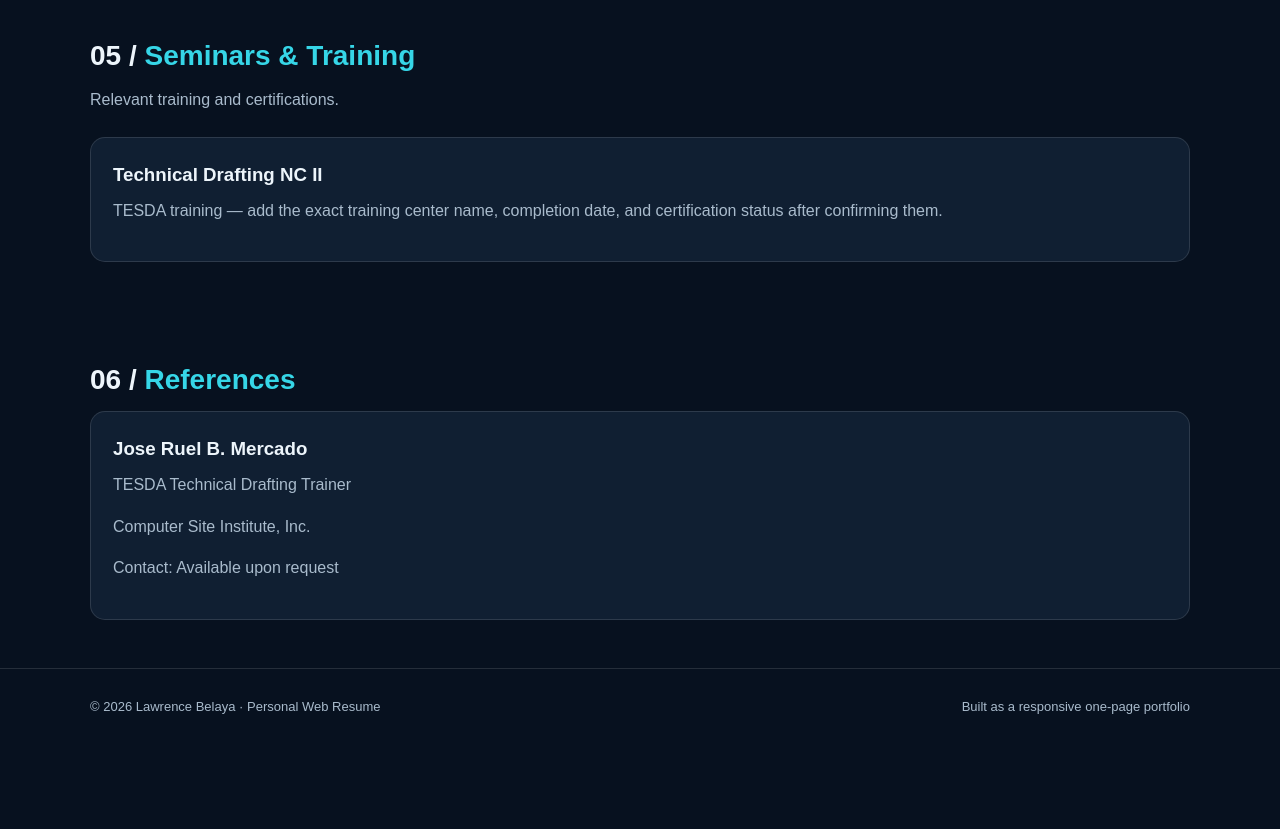
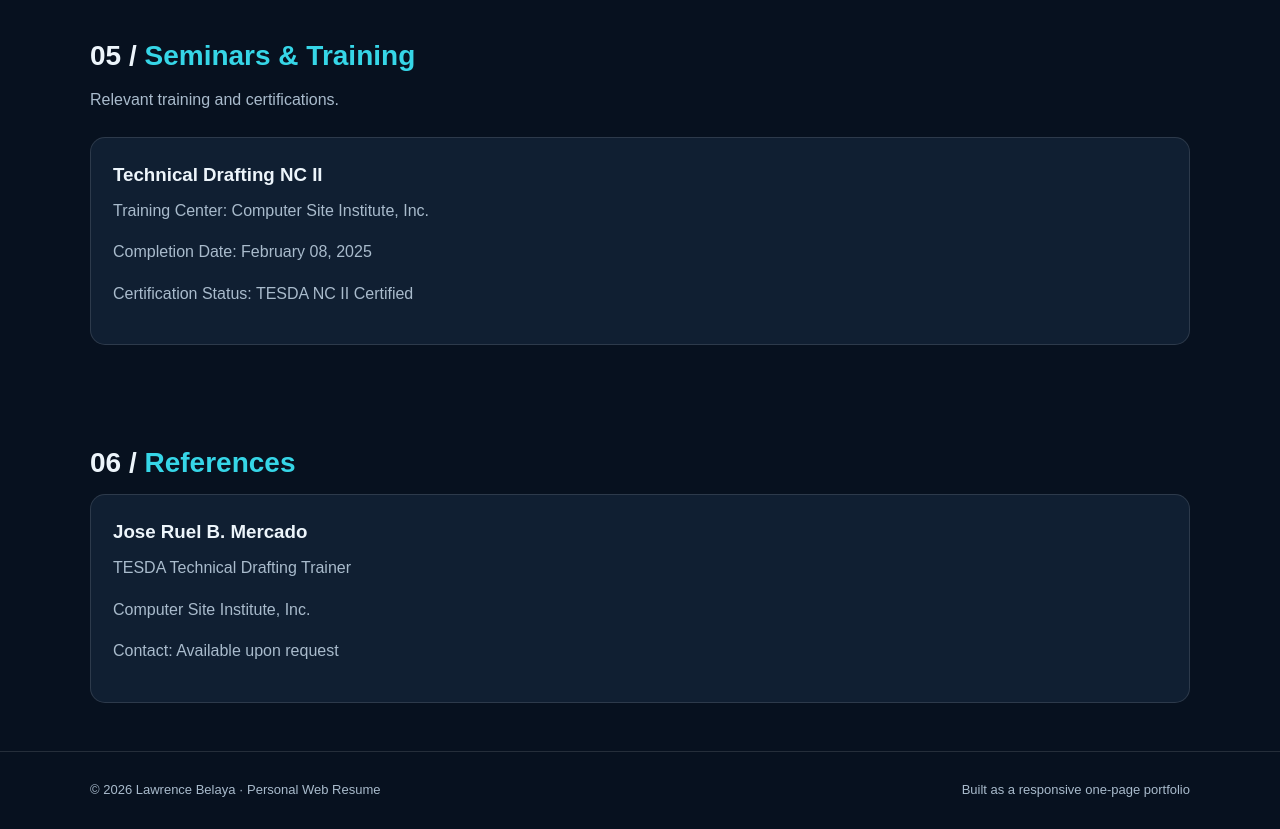
Before and after one commit to belayalawrence/belayalawrence.github.io, a plain HTML site: page index.html in a window 1280 px wide. Shown: the part 1940-2769 px from the top of the page. Before the commit the page ends 2686 px from the top, so only its background shows below. Drawn offline with Linux system fonts and the light colour scheme.

Commit message:
Update index.html

```diff
--- a/index.html
+++ b/index.html
@@ -105,7 +105,12 @@ footer{border-top:1px solid var(--line);padding:28px 0;color:var(--muted);font-s
 <section id="training">
 <h2 class="section-title">05 / <span>Seminars & Training</span></h2>
 <p class="sub">Relevant training and certifications.</p>
-<div class="card"><h3>Technical Drafting NC II</h3><p>TESDA training — add the exact training center name, completion date, and certification status after confirming them.</p></div>
+<div class="card">
+<h3>Technical Drafting NC II</h3>
+<p>Training Center: Computer Site Institute, Inc.</p>
+<p>Completion Date: February 08, 2025</p>
+<p>Certification Status: TESDA NC II Certified</p>
+</div>
 </section>
 <section id="references">
 <h2 class="section-title">06 / <span>References</span></h2>
```
